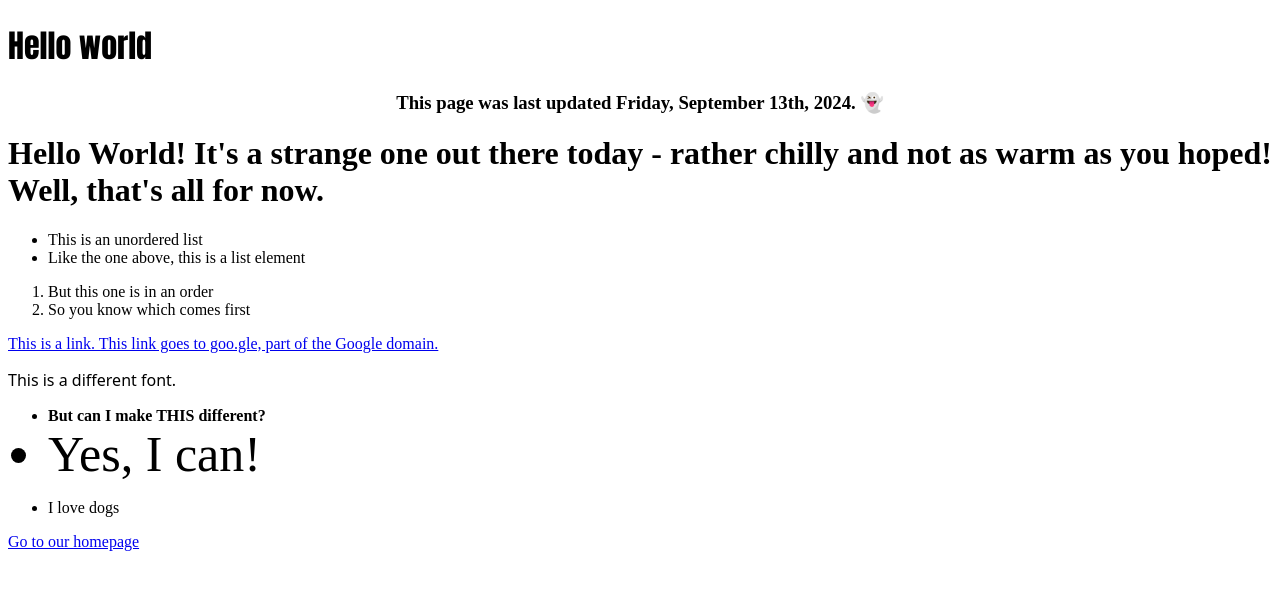
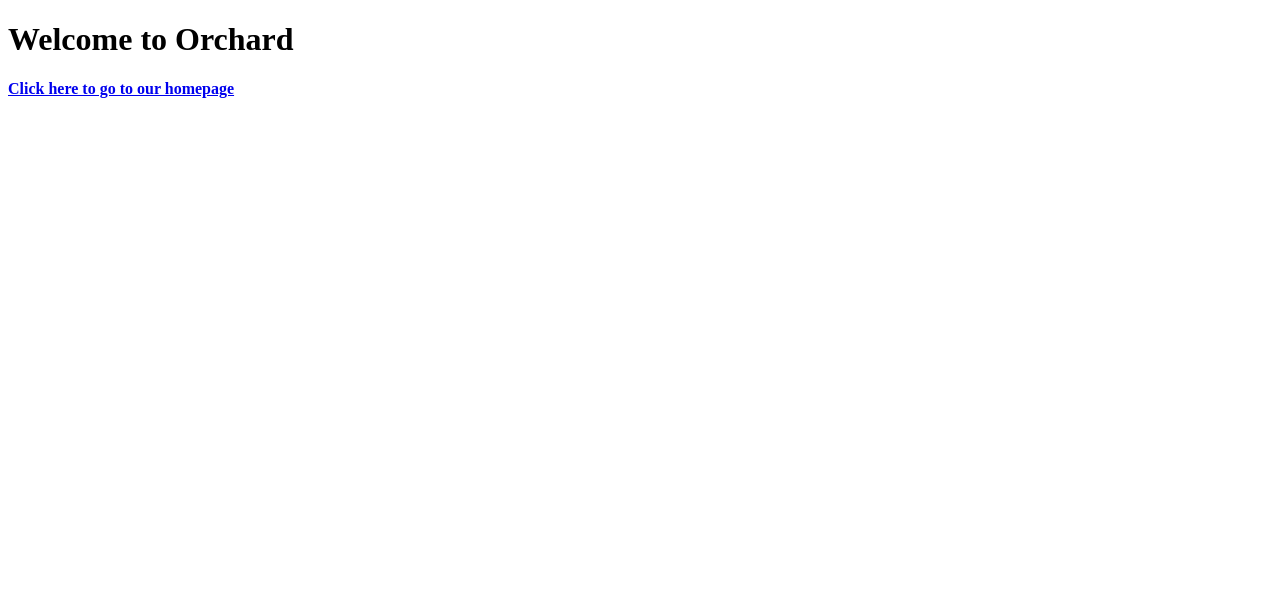
Before and after one commit to GeorgeAston/web-test-v1, a plain HTML site: page index.html in a window 1280 px wide. Drawn offline with Linux system fonts and the light colour scheme.

Commit message:
UPD: 20240919 CN Vivianite

```diff
--- a/index.html
+++ b/index.html
@@ -1,31 +1,13 @@
 <!DOCTYPE html>
+<!-- Please use this framework for all HTML files -->
 <html>
     <head>
         <meta charset="UTF-8">
         <meta name="viewport" content="width=device-width, initial-scale=1">
-        <title>Hello World</title>
+        <title>Welcome</title>
     </head>
     <body>
-        <h1 style="font-family: Impact, Haettenschweiler, 'Arial Narrow Bold', sans-serif; font-stretch: extra-expanded;">Hello world</h1>
-        <h3 style="text-align: center; font-weight: bold;">This page was last updated Friday, September 13th, 2024. 👻</h3>
-        <h1>Hello World! It's a strange one out there today - rather chilly and not as warm as you hoped! Well, that's all for now. </h1>
-        <ul>
-            <li>This is an unordered list</li>
-            <li>Like the one above, this is a list element</li>
-        </ul>
-        <ol>
-            <li>But this one is in an order</li>
-            <li>So you know which comes first</li>
-        </ol>
-        <a href="https://goo.gle">This is a link. This link goes to goo.gle, part of the Google domain. </a>
-        <p style="font-family: system-ui, -apple-system, BlinkMacSystemFont, 'Segoe UI', Roboto, Oxygen, Ubuntu, Cantarell, 'Open Sans', 'Helvetica Neue', sans-serif;">This is a different font. </p>
-        <ul>
-            <li style="font-weight: bold;">But can I make THIS different?</li>
-            <li style="font-size: 50px;">Yes, I can! </li>
-        </ul>
-        <ul>
-            <li>I love dogs</li>
-        </ul>
-        <a href="home.html">Go to our homepage</a>
+        <h1>Welcome to Orchard</h1>
+        <h4><a href="home.html">Click here to go to our homepage</a></h4>
     </body>
 </html>
```
Also changed, not shown: upd-list.html (+3 -0 lines).
